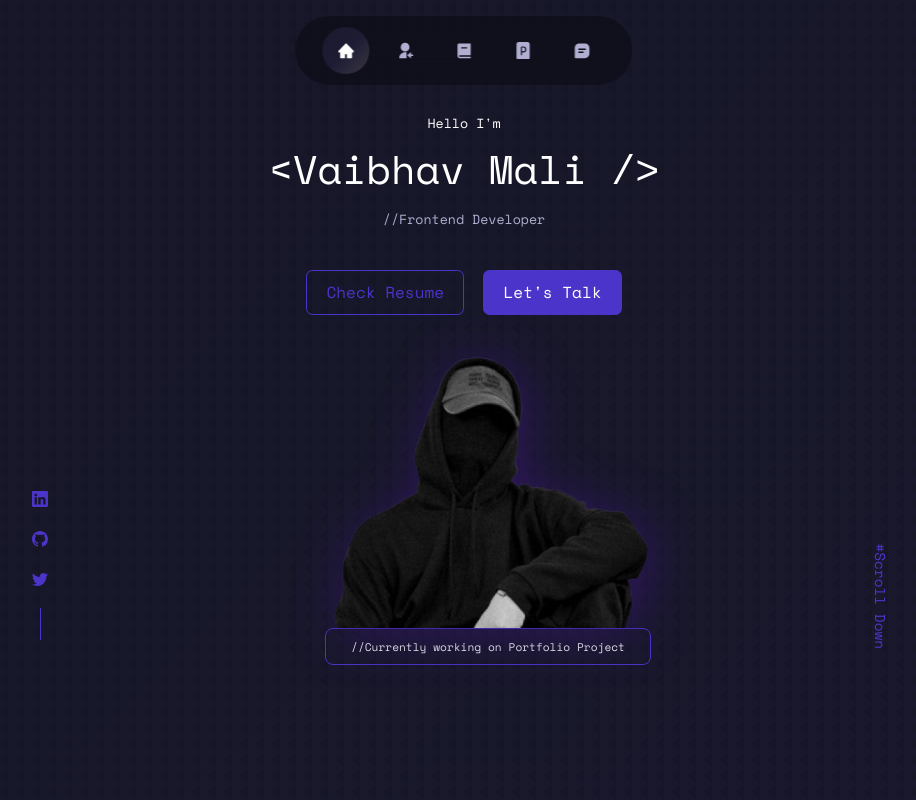
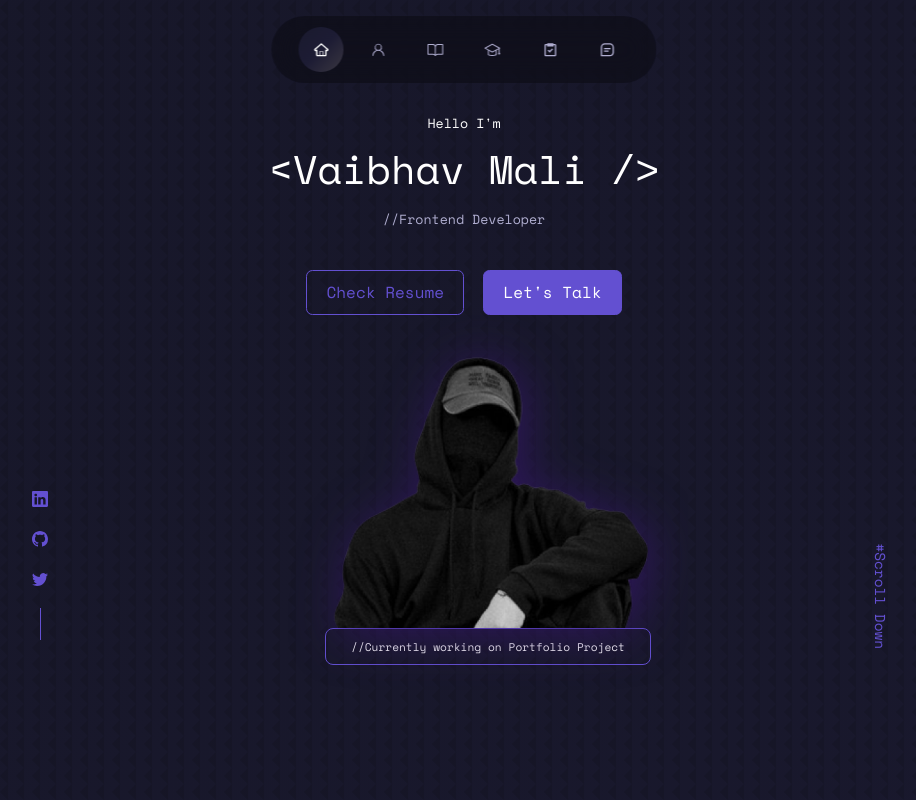
Before and after one commit to vaibhavmali-git/Portolio-Site, a React (Vite) app: page / in a window 1280 px wide. Shown: the top 800 px of the page, without its empty margins (176-1092 px from the left). Built offline with nearby package versions, Linux system fonts and the light colour scheme.

Commit message:
Icons updated

```diff
--- a/src/components/Nav/Nav.jsx
+++ b/src/components/Nav/Nav.jsx
@@ -1,24 +1,62 @@
-import React from 'react'
-import './nav.css'
-import { AiFillHome } from "react-icons/ai";
-import { RiUserReceived2Fill } from "react-icons/ri";
-import { RiBook2Fill } from "react-icons/ri";
-import { BsFilePptFill } from "react-icons/bs";
-import { FaUserCircle } from "react-icons/fa";
-import { BiSolidMessageSquareDetail } from "react-icons/bi";
-import { useState } from 'react';
+import React from "react";
+import "./nav.css";
+
+import { useState } from "react";
+import { TiHomeOutline } from "react-icons/ti";
+import { SlGraduation } from "react-icons/sl";
+import { GoPerson } from "react-icons/go";
+import { BiTask } from "react-icons/bi";
+import { GoBook } from "react-icons/go";
+import { BiMessageSquareDetail } from "react-icons/bi";
 
 function Nav() {
-  const[activeNav, setActiveNav] = useState('#')
+  const [activeNav, setActiveNav] = useState("#");
   return (
     <nav>
-      <a href="#" onClick={() => setActiveNav('#')} className={activeNav === '#' ? 'active': ''}><AiFillHome /></a>
-      <a href="#about" onClick={() => setActiveNav('#about')} className={activeNav === '#about' ? 'active': ''}><RiUserReceived2Fill /></a>
-      <a href="#skills" onClick={() => setActiveNav('#skills')} className={activeNav === '#skills' ? 'active': ''}><RiBook2Fill /></a>
-      <a href="#portfolio" onClick={() => setActiveNav('#portfolio')} className={activeNav === '#portfolio' ? 'active': ''}><BsFilePptFill /></a>
-      <a href="#contact" onClick={() => setActiveNav('#contact')} className={activeNav === '#contact' ? 'active': ''}><BiSolidMessageSquareDetail /></a>
+      <a
+        href="#"
+        onClick={() => setActiveNav("#")}
+        className={activeNav === "#" ? "active" : ""}
+      >
+        <TiHomeOutline />
+      </a>
+      <a
+        href="#about"
+        onClick={() => setActiveNav("#about")}
+        className={activeNav === "#about" ? "active" : ""}
+      >
+        <GoPerson />
+      </a>
+      <a
+        href="#skills"
+        onClick={() => setActiveNav("#skills")}
+        className={activeNav === "#skills" ? "active" : ""}
+      >
+        <GoBook />
+      </a>
+      <a
+        href="#services"
+        onClick={() => setActiveNav("#services")}
+        className={activeNav === "#services" ? "active" : ""}
+      >
+        <SlGraduation />
+      </a>
+      <a
+        href="#portfolio"
+        onClick={() => setActiveNav("#portfolio")}
+        className={activeNav === "#portfolio" ? "active" : ""}
+      >
+        <BiTask />
+      </a>
+      <a
+        href="#contact"
+        onClick={() => setActiveNav("#contact")}
+        className={activeNav === "#contact" ? "active" : ""}
+      >
+        <BiMessageSquareDetail />
+      </a>
     </nav>
-  )
+  );
 }
 
-export default Nav
+export default Nav;
--- a/src/components/Nav/nav.css
+++ b/src/components/Nav/nav.css
@@ -19,7 +19,7 @@ nav a{
     padding: 0.9rem;
     border-radius: 50%;
     display: flex;
-    font-size: 1.1rem;
+    font-size: 0.98rem;
     color: var(--color-light);
 }
 nav a:hover{
--- a/src/components/Services/services.css
+++ b/src/components/Services/services.css
@@ -1,6 +1,5 @@
 .experience-container{
-    padding-top: 5rem;
-
+    padding-top: 6rem;
     margin-left: 11rem;
     margin-right: 11rem;
     position: relative;
--- a/src/index.css
+++ b/src/index.css
@@ -10,12 +10,17 @@
   box-sizing: border-box;
   list-style: none;
   text-decoration: none;
+  -webkit-user-select: none;
+        -webkit-touch-callout: none;
+        -moz-user-select: none;
+        -ms-user-select: none;
+        user-select: none;
 }
 
 :root {
     --color-bg: linear-gradient(135deg, #1a1a2e, #1d1c34, #3a3741);
     --color-bg-variant: #2d2b4d;
-    --color-primary: #4b34ca;
+    --color-primary: #6350d1;
     --color-primary-variant: #473d6b;
     --color-white: #fff;
     --color-light: #b1afd1;
```
